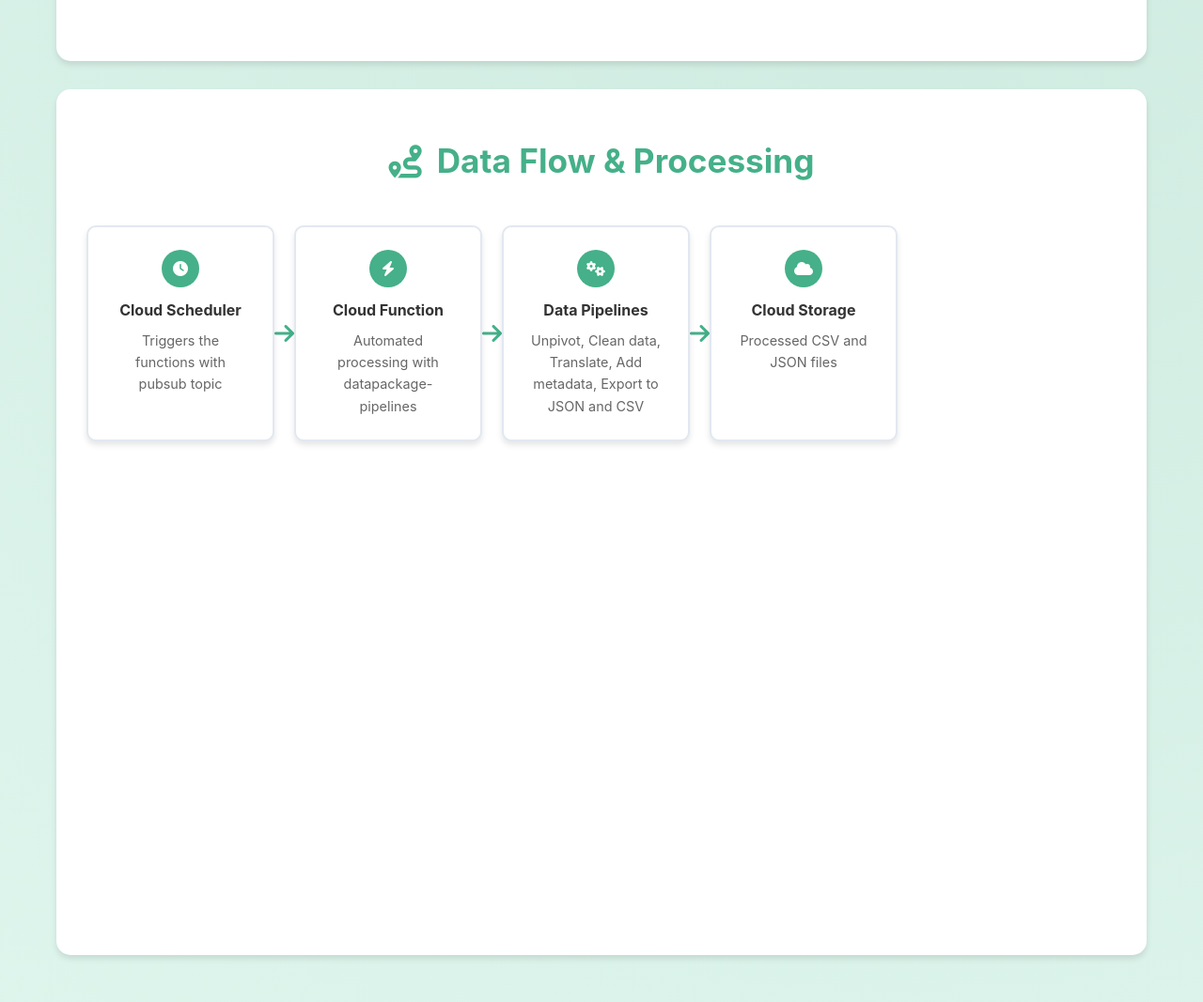
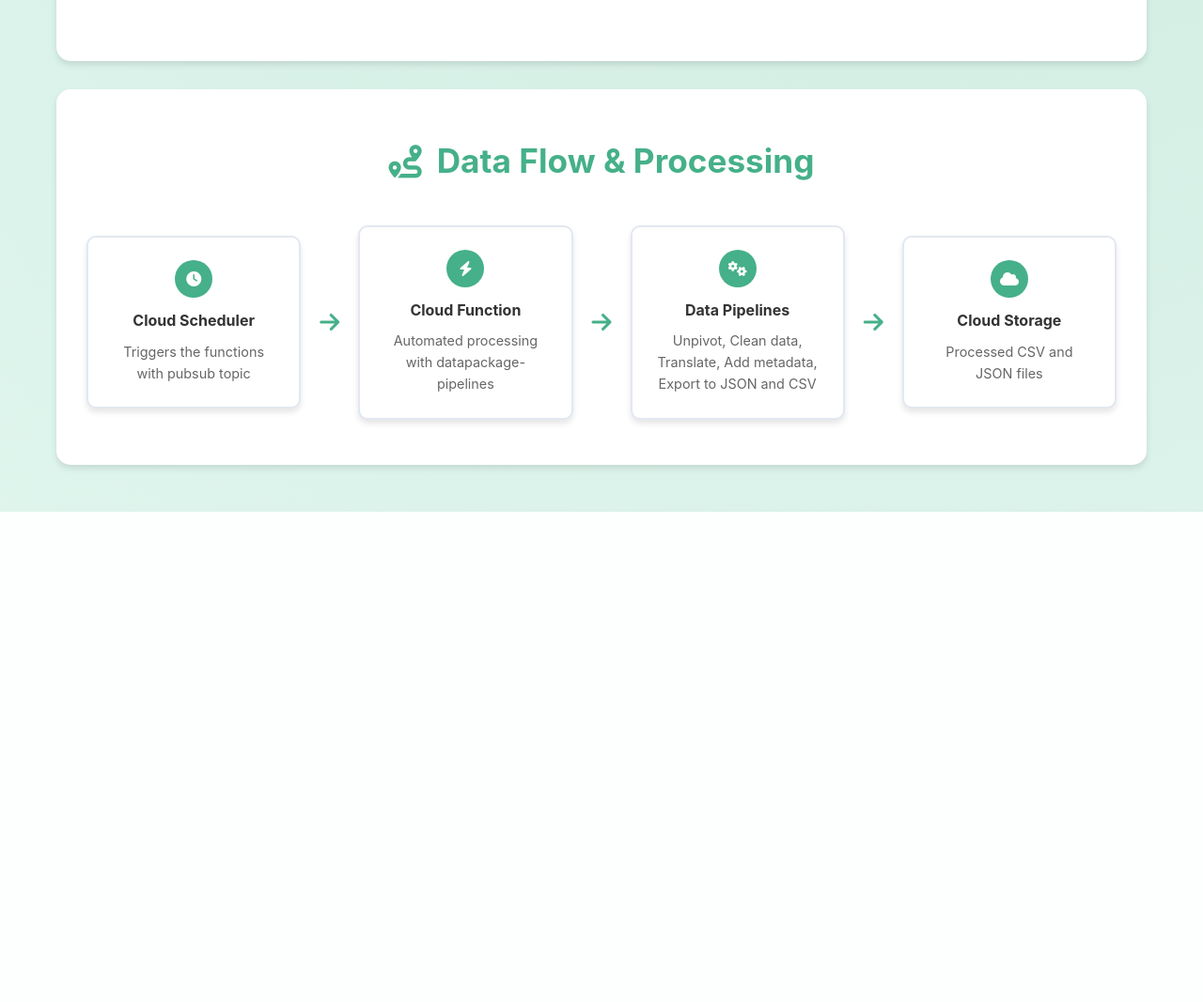
Before and after one commit to zelima/money-flow, a Flask app: page /infrastructure in a window 1280 px wide. Shown: the part 3882-4949 px from the top of the page at 94% size. After the commit the page ends 4427 px from the top, so only its background shows below. Run offline with Flask 3, Linux system fonts and the light colour scheme.

Commit message:
Data Flow & Processing

```diff
--- a/moneyflow-front/static/css/infrastructure.css
+++ b/moneyflow-front/static/css/infrastructure.css
@@ -944,12 +944,13 @@ section h2 i {
 
 /* Data Flow */
 .dataflow-container {
-    display: grid;
-    grid-template-columns: repeat(32, 1fr);
-    grid-template-rows: repeat(3, 1fr);
-    gap: 20px 0;
+    display: flex;
+    justify-content: space-between;
+    align-items: center;
+    gap: 20px;
     max-width: 100%;
     margin: 0 auto;
+    flex-wrap: nowrap;
 }
 
 .flow-step {
@@ -960,6 +961,12 @@ section h2 i {
     min-width: 200px;
     border: 2px solid #e2e8f0;
     box-shadow: 0 4px 6px rgba(0, 0, 0, 0.1);
+}
+
+/* Data Flow cards take equal width */
+.dataflow-container .flow-step {
+    flex: 1;
+    min-width: 0; /* Allow cards to shrink if needed */
 }
 
 .flow-icon {
```
